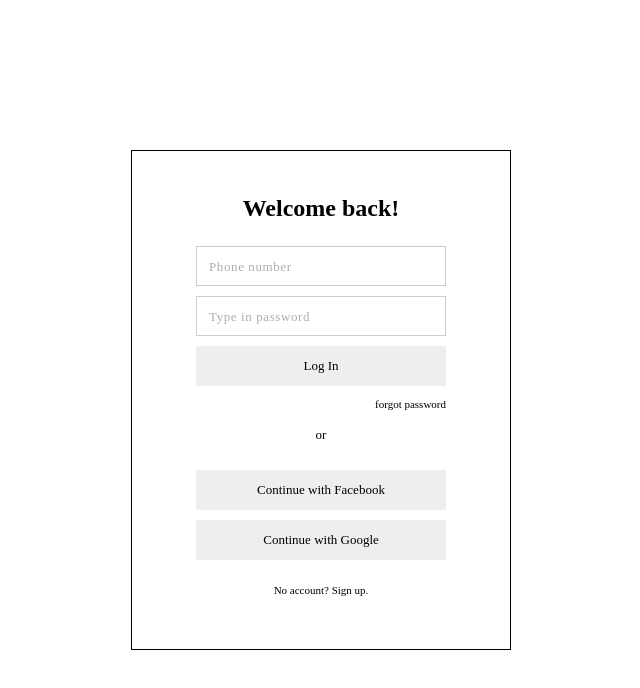
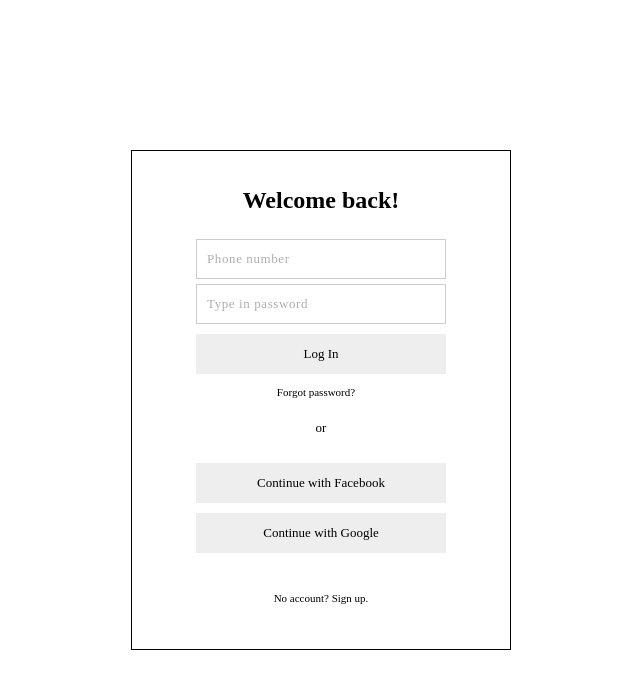
Before and after one commit to xiaohuan1234/abbey-today, a React app in the folder client/: page /login in a window 1280 px wide. Shown: the whole page, without its empty margins (319-959 px from the left). Built offline with nearby package versions, Linux system fonts and the light colour scheme; what webfontloader would draw is missing.

Commit message:
cleaned up authform.js/css

```diff
--- a/client/src/components/Authform.css
+++ b/client/src/components/Authform.css
@@ -1,17 +1,18 @@
 /*csslint box-sizing: false*/
 
 .auth-form {
-    /*size*/
+    /*size and position*/
     height: 500px;
     width: 380px;
     box-sizing: border-box;
     padding: 20px 0 30px 0;
 
-    /*flex*/
+    /*content alignment*/
     display: flex;
     flex-direction: column;
     justify-content: center;
     align-items: center;
+    text-align: center;
 
     /*font and color*/
     border: 1px solid black;
@@ -24,92 +25,101 @@
     justify-content: center;
     align-items: center;
 }
-.auth-form h2 {
-    text-align: center;
-}
 
 .auth-form button {
-    height: 40px;
+    /*size and position*/
     width: 250px;
+    height: 40px!important;
+    line-height: 40px;
+    padding: 0px;
     margin: 5px;
-    /*border: 1px solid black;*/
+    align-items: center;
+
+    /*font and color*/
+    background-color: #E3E3E3;
     background-color: hsla(0,0%,89%,.6);
     border: none;
-    padding: 10px 33px;
-    /*border: 1px solid black;*/
     font-family: Montserrat;
     font-size: 13px;
     font-weight: 400;
 }
 .auth-form a {
-    text-decoration: none;
-    color: black;
-    font-size: 11px;
-    text-align: center;
+    /*size and position*/
     width: 250px;
     height: 40px;
     line-height: 40px;
     margin: 5px;
     display: block;
-}
-.auth-fields {
-    display: flex;
-    flex-direction: column;
-    justify-content: center;
-    align-items: center;
+
+    /*font and color*/
+    text-decoration: none;
+    color: black;
+    font-size: 11px;
 }
 
-.auth-fields input {
-    box-sizing: border-box;
-    border: 1px solid #ccc;
-    display: block;
+.auth-form input {
+    /*size and position*/
     width: 250px;
     height: 40px;
+    line-height: 40px;
+    box-sizing: border-box;
+    display: block;
     margin: 5px;
+    padding-left: 10px;
+
+    /*font and color*/
+    border: 1px solid #ccc;
+    font-family: Montserrat;
+    font-size: 13px;
+    font-weight: 400;
+    letter-spacing: 0.6px;
 }
 
-
-
-::placeholder {
-font-family: Montserrat;
-  color: #adadad;
-  opacity: 1; /* Firefox */
-  padding-left: 10px;
-  letter-spacing: 0.6px;
-  font-size: 13px;
-  font-weight: 200;
+.auth-form ::placeholder {
+    /*font and color*/
+    color: #adadad;
+    opacity: 1; /* Firefox */
 }
 
 :-ms-input-placeholder { /* Internet Explorer 10-11 */
- color: red;
+    color: #adadad;
 }
 
 ::-ms-input-placeholder { /* Microsoft Edge */
- color: red;
+     color: #adadad;
 }
 
 .line-break {
-    width: 90%;
     height: 10px;
+    /*uncomment the next line to have a line running across the text*/
     /*border-bottom: 1px solid black; */
-    text-align: center;
-    margin: 10px 0 30px 0;
+    margin: 10px 10px 30px 10px;
 }
 .line-break span {
+    /*size and position*/
+    line-height: 20px;
+
+    /*font and color*/
+    background-color: white;
     font-size: 13px;
-    line-height: 20px;
-    background-color: white;
     padding: 0 10px;
 }
 
 .third-party {
-    display: flex;
-    flex-direction: column;
-    justify-content: center;
-    align-items: center;
-    text-align: center;
+    /*uncomment the next line to turn off fb and google signin*/
+    /*display: none;*/
 }
 
-.forgot-password {
-    text-align: right;
+#forgot-password-label {
+    /*size and position*/
+    margin: 8px 0px 10px 0px;
+    height: 11px;
+    line-height: 11px;
 }
+.forgot-password-placeholder {
+    /*size and position*/
+    height: 29px;
+}
+.auth-redirect {
+    margin-top: 20px!important;
+}
--- a/client/src/components/Authform.js
+++ b/client/src/components/Authform.js
@@ -13,7 +13,7 @@ class Authform extends Component {
 
   handleSubmit = e => {
     e.preventDefault();
-    const authType = this.props.signUp ? "signup" : "signin";
+    const authType = this.props.signUp ? "signup" : "login";
     this.props.onAuth(authType);
     /*this.props.onAuth(authType, this.state).then(() => {
       console.log("LOGGED IN!");
@@ -27,16 +27,14 @@ class Authform extends Component {
   render() {
     const { email, password } = this.state;
     const { signUp, heading, buttonText,redirectText } = this.props;
-
+    const forgotPasswordText = "Forgot password?";
     return (
-      <div>
       <div>
           <div className="auth-form">
             		<h2> {heading} </h2>
                 <form onSubmit={this.handleSubmit}>
-
                   {signUp && (
-                    <div className="auth-fields">
+                    <div>
                       <input
                         autoComplete="off"
                         className="form-control"
@@ -59,7 +57,8 @@ class Authform extends Component {
                       />
                     </div>
                   )}
-                  {!signUp && (<div className="auth-fields">
+                  {!signUp && (
+                    <div className="auth-fields">
                       <input
                         autoComplete="off"
                         className="form-control"
@@ -78,18 +77,31 @@ class Authform extends Component {
                         value={password}
                         placeholder="Type in password"
                       />
-                  </div>)}
+                    </div>
+                  )}
+                  <div>
 	                  <button
 	                    type="submit"
 	                    className="btn btn-primary btn-block btn-lg">
 	                    {buttonText}
 	                  </button>
-                  <Route path="/login" render={() => <Link style={{marginTop: "8px", textAlign: "right", height: "11px", lineHeight: "11px"}} to="/forgotpassword">forgot password</Link>}/>
-                  <Route path="/signup" render={() => <div style={{height: "24px"}}> </div>}/>
+	                  <Route
+	                    path="/login"
+	                    render={() =>
+	                      <Link id="forgot-password-label"
+	                        to="/forgotpassword">{forgotPasswordText}</Link>}
+	                  />
+	                  <Route
+	                    path="/signup"
+	                    render={() =>
+	                      <div className="forgot-password-placeholder">
+	                      </div>}
+	                  />
+                  </div>
+                  <div className="third-party">
 	                  <div className="line-break">
 	                    <span>or</span>
 	                  </div>
-                <div className="third-party">
                     <button
                         type="button"
                         className="btn btn-primary btn-block btn-lg">
@@ -100,15 +112,12 @@ class Authform extends Component {
                         className="btn btn-primary btn-block btn-lg">
                         Continue with Google
                     </button>
-
+                  </div>
                   <Switch>
-                <Route path="/login" render={() => <Link to="/signup">{redirectText} </Link>}/>
-                <Route path="/signup" render={() => <Link to="/login">{redirectText} </Link>}/>
+                    <Route path="/login" render={() => <Link className="auth-redirect" to="/signup">{redirectText} </Link>}/>
+                    <Route path="/signup" render={() => <Link className="auth-redirect" to="/login">{redirectText} </Link>}/>
                   </Switch>
-                </div>
                 </form>
-
-            </div>
             </div>
     </div>);
   }
--- a/client/src/containers/Main.js
+++ b/client/src/containers/Main.js
@@ -1,8 +1,7 @@
 import React from "react";// eslint-disable-line no-unused-vars
-
+import "./Main.css";
 import { Switch, Route, withRouter } from "react-router-dom";
 import { connect } from "react-redux";
-import "./Main.css";
 import Authform from "../components/Authform";
 
 /*import { authUser } from "../store/actions/auth";*/
--- a/client/src/index.css
+++ b/client/src/index.css
@@ -4,3 +4,7 @@ body {
   background: white;
   font-family: Montserrat;
 }
+
+input:focus{
+    outline: none;
+}
```
Lines whose indentation alone changed are shown as unchanged.
